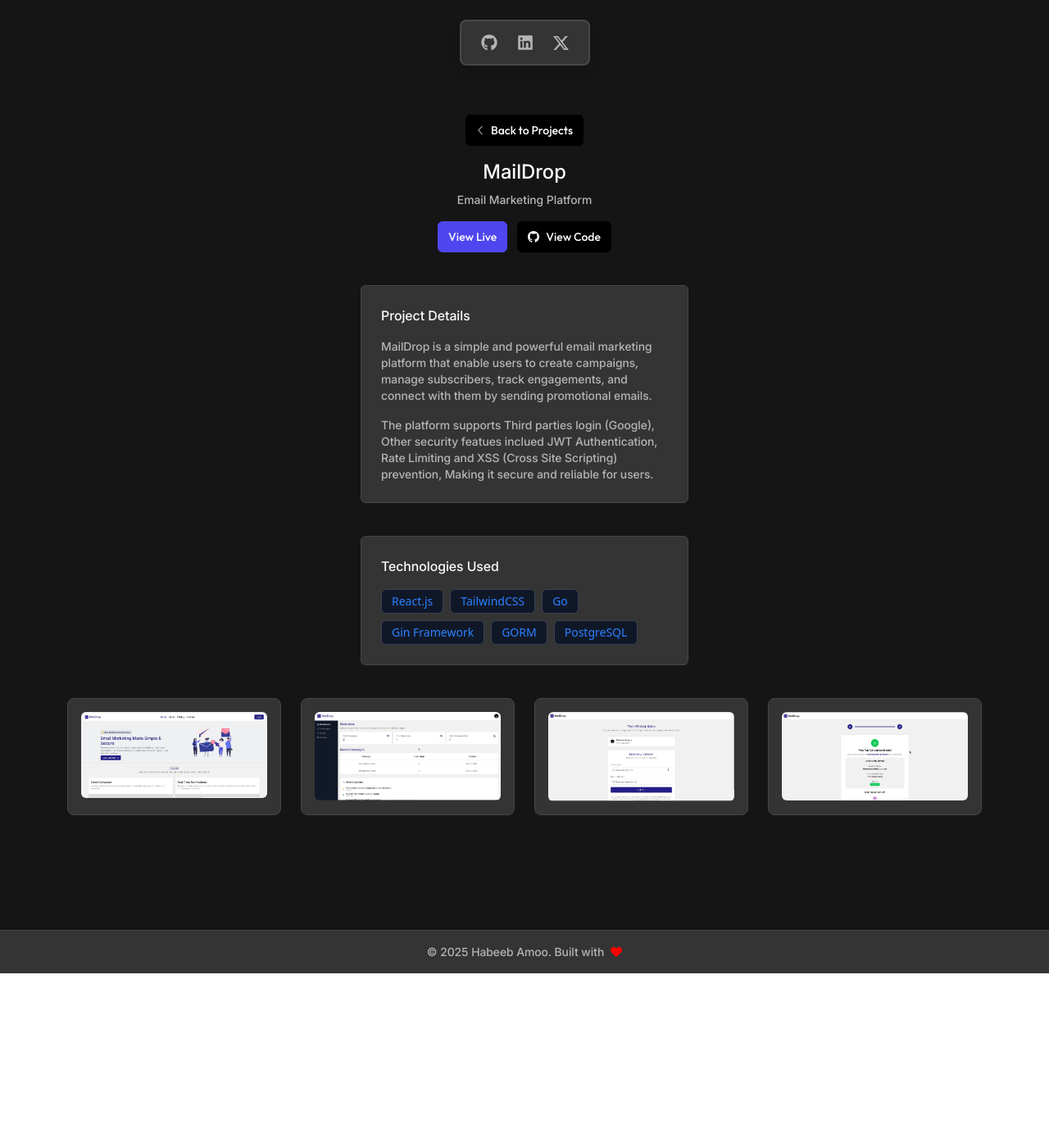
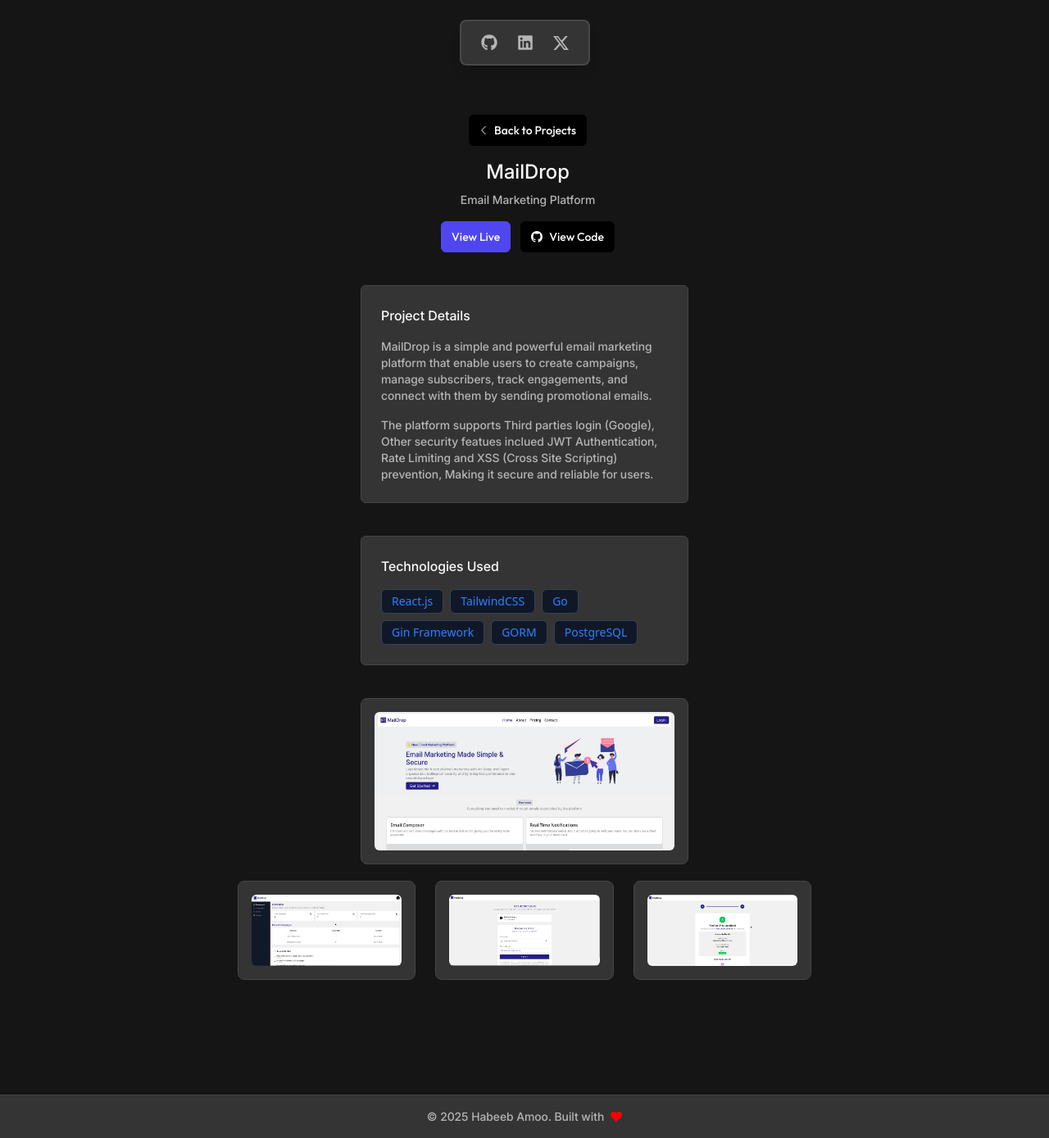
Before and after one commit to Habeebamoo/Portfolio, a React (Vite) app: page /projects/maildrop in a window 1280 px wide. Shown: the whole page at 82% size. Before the commit the page ends 1188 px from the top, so only its background shows below. Built offline with nearby package versions, Linux system fonts and the light colour scheme.

Commit message:
updated project page

```diff
--- a/src/pages/projects/MailDrop.tsx
+++ b/src/pages/projects/MailDrop.tsx
@@ -23,7 +23,7 @@
 
   return (
     <main className="bg-primary p-5">
-      <div className="mt-30 md:flex-center md:flex-col">
+      <div className="mt-30 md:flex-center md:flex-col pl-2">
         <button onClick={goBack} className="btn-primary text-sm font-outfit flex-center gap-2">
           <SlArrowLeft size={10} />
           <span>Back to Projects</span>
@@ -41,7 +41,7 @@
         </div>
       </div>
 
-      <div className="bg-box border-1 border-border p-6 rounded-md w-[90%] md:w-[400px] mx-auto mt-10">
+      <div className="bg-box border-1 border-border p-6 rounded-md w-[95%] md:w-[400px] mx-auto mt-10">
         <h1 className="font-inter text-accent">Project Details</h1>
         <p className="text-sm text-muted font-inter mt-4">
           MailDrop is a simple and powerful email marketing platform that enable users to create campaigns, manage subscribers, track engagements, and connect with them by sending promotional emails.
@@ -51,7 +51,7 @@
         </p>
       </div>
 
-      <div className="bg-box border-1 border-border p-6 rounded-md w-[90%] md:w-[400px] mx-auto mt-10">
+      <div className="bg-box border-1 border-border p-6 rounded-md w-[95%] md:w-[400px] mx-auto mt-10">
         <h1 className="text-accent font-inter">Technologies Used</h1>
         <div className="text-sm flex-start flex-wrap mt-4 gap-2">
           <div className="btn-lang">React.js</div>
@@ -63,10 +63,11 @@
         </div>
       </div>
 
-      <div className="grid grid-cols-1 lg:grid-cols-4 gap-6 mt-10 mb-30 w-[90%] mx-auto">
-        <div className="bg-box p-4 border-1 border-border rounded-lg">
+      <div className=" mt-10 mb-30 flex-center flex-col">
+        <div className="bg-box p-4 border-1 border-border rounded-lg w-[95%] md:w-[400px]">
           <img src={img1} className="rounded-md" />
         </div>
+        <div className="grid grid-cols-1 md:grid-cols-3 gap-6 mt-5 mx-auto w-[95%] lg:w-[700px]">
           <div className="bg-box p-4 border-1 border-border rounded-lg">
             <img src={img2} className="rounded-md" />
           </div>
@@ -77,6 +78,7 @@
             <img src={img4} className="rounded-md" />
           </div>
         </div>
+      </div>
 
     </main>
   )
```
Lines whose indentation alone changed are shown as unchanged.
